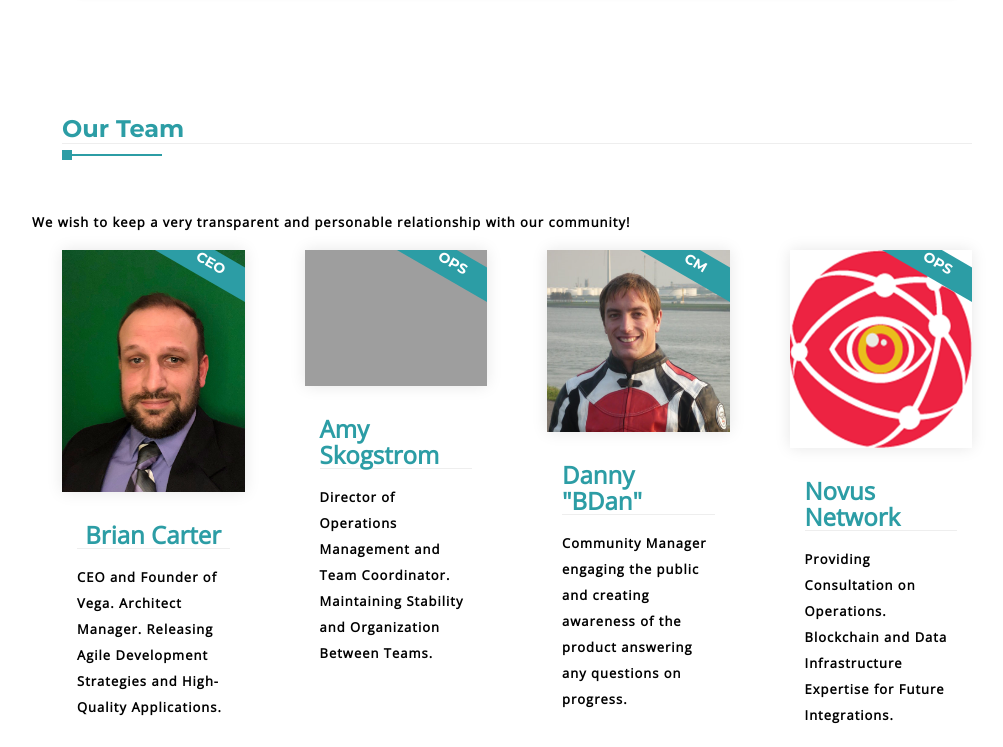
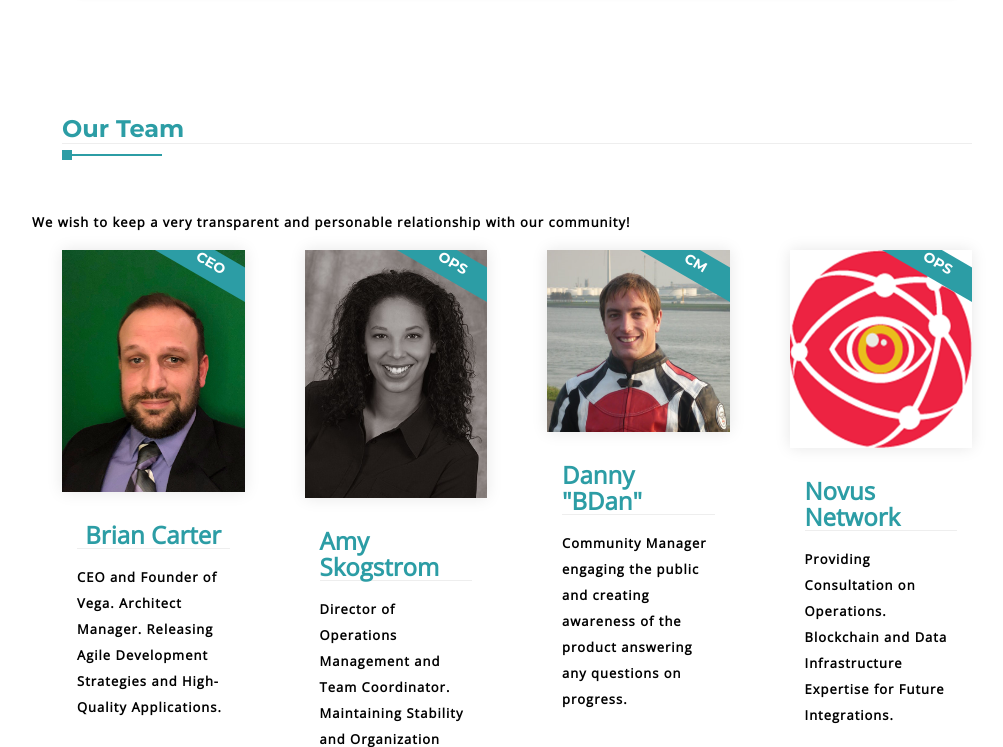
Before and after one commit to VegaAISolutions/VAISWeb, a Flask app: page / in a window 1280 px wide. Shown: the part 3793-4540 px from the top of the page, without its empty margins (123-1126 px from the left). Run offline with Flask 2, Linux system fonts and the light colour scheme; some libraries are stand-ins or nearby versions; grey boxes are pictures that could not be loaded.

Commit message:
fixed amy

```diff
--- a/app/templates/index/index.html
+++ b/app/templates/index/index.html
@@ -469,7 +469,7 @@
 
                 <div class="col-md-3 col-sm-6 col-xs-12">
                     <div class="singal_team">
-                        <img class="img-responsive" src="/static/assets/img/team/lin.jpg" alt="">
+                        <img class="img-responsive" src="/static/assets/img/team/amy.jpg" alt="">
                         <div class="team-hover">
                             <div class="team_info_text">
                                 <h3>Amy Skogstrom</h3>
```
